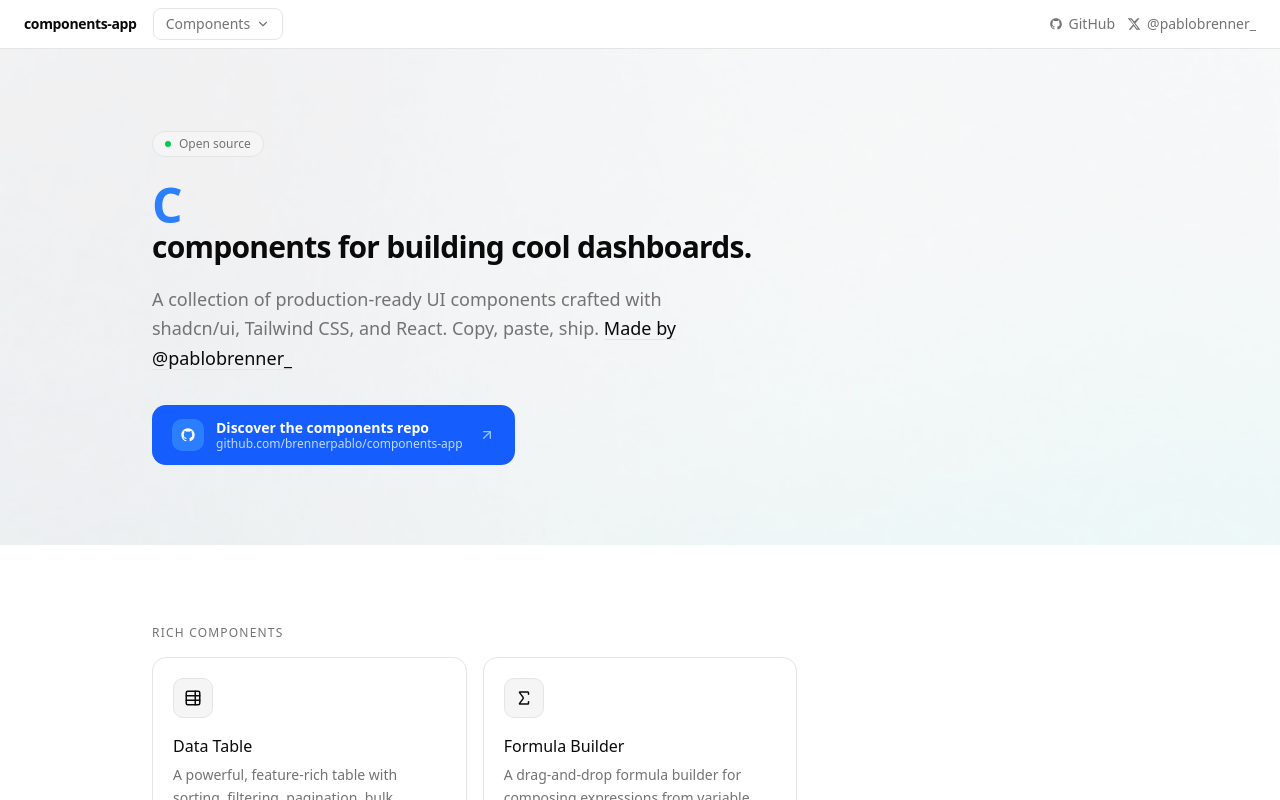
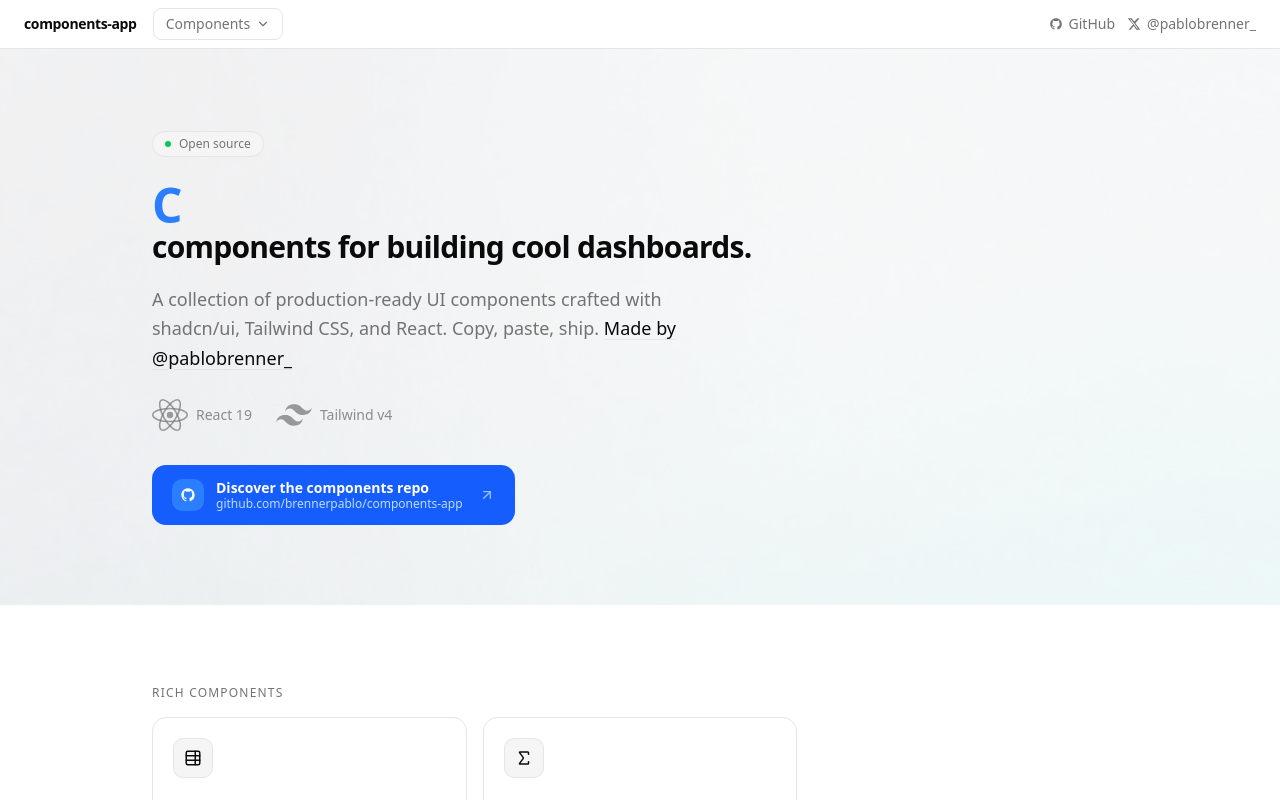
Before and after one commit to brennerpablo/components-app, a Next.js app: page / in a window 1280 px wide. Shown: the top 800 px of the page. Built offline with nearby package versions, Linux system fonts and the light colour scheme.

Commit message:
add React and Tailwind logos with labels to hero section

```diff
--- a/app/_components/hero-section.tsx
+++ b/app/_components/hero-section.tsx
@@ -95,6 +95,26 @@
             </a>
           </p>
 
+          <div className="mt-6 flex items-center gap-6">
+            <div className="flex items-center gap-2">
+              <svg viewBox="-11.5 -10.232 23 20.463" className="size-9 fill-muted-foreground/70" aria-label="React">
+                <circle r="2.05" />
+                <g fill="none" stroke="currentColor" className="stroke-muted-foreground/70" strokeWidth="1">
+                  <ellipse rx="11" ry="4.2" />
+                  <ellipse rx="11" ry="4.2" transform="rotate(60)" />
+                  <ellipse rx="11" ry="4.2" transform="rotate(120)" />
+                </g>
+              </svg>
+              <span className="text-sm text-muted-foreground/80">React 19</span>
+            </div>
+            <div className="flex items-center gap-2">
+              <svg viewBox="0 0 24 24" className="size-9 fill-muted-foreground/70" aria-label="Tailwind CSS">
+                <path d="M12.001 4.8c-3.2 0-5.2 1.6-6 4.8 1.2-1.6 2.6-2.2 4.2-1.8.913.228 1.565.89 2.288 1.624C13.666 10.618 15.027 12 18.001 12c3.2 0 5.2-1.6 6-4.8-1.2 1.6-2.6 2.2-4.2 1.8-.913-.228-1.565-.89-2.288-1.624C16.337 6.182 14.976 4.8 12.001 4.8zm-6 7.2c-3.2 0-5.2 1.6-6 4.8 1.2-1.6 2.6-2.2 4.2-1.8.913.228 1.565.89 2.288 1.624 1.177 1.194 2.538 2.576 5.512 2.576 3.2 0 5.2-1.6 6-4.8-1.2 1.6-2.6 2.2-4.2 1.8-.913-.228-1.565-.89-2.288-1.624C10.337 13.382 8.976 12 6.001 12z" />
+              </svg>
+              <span className="text-sm text-muted-foreground/80">Tailwind v4</span>
+            </div>
+          </div>
+
           <a
             href="https://github.com/brennerpablo/components-app"
             target="_blank"
```
